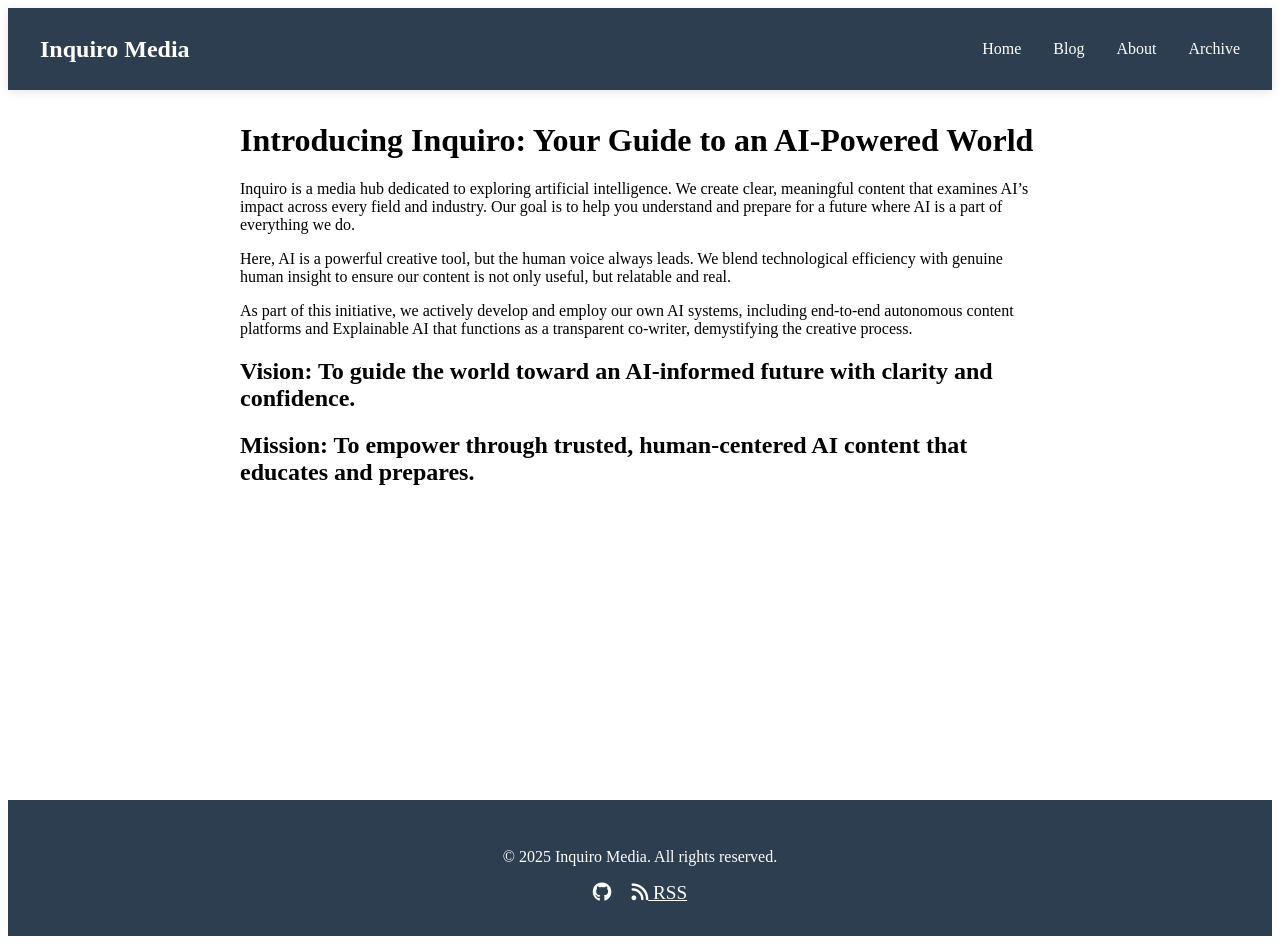
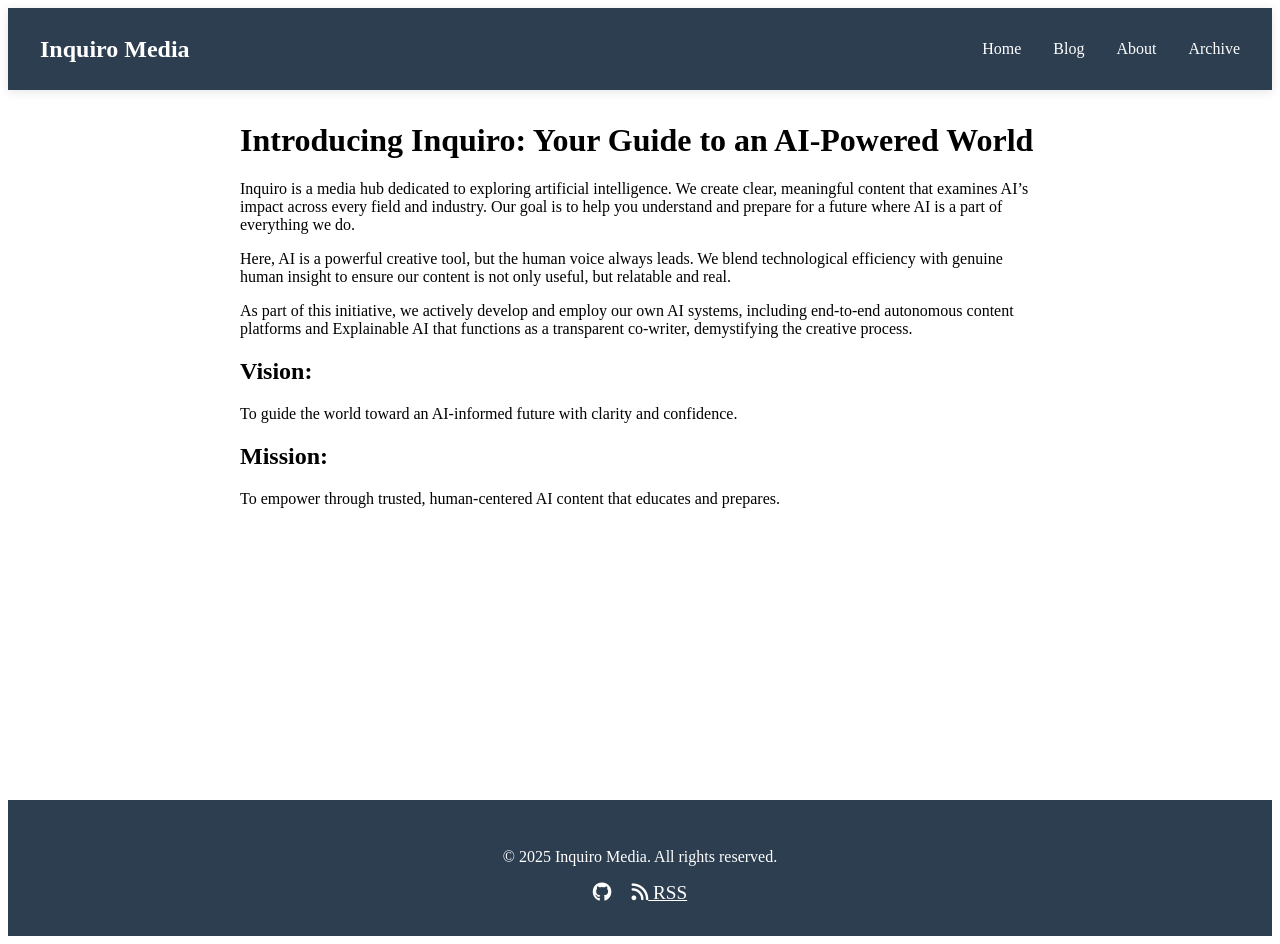
Before and after one commit to faisalmrasul/inquiro-media, a Jekyll site: the page built from about.md, in a window 1280 px wide. Built offline with Jekyll 4.4.1, drawn with Linux system fonts in a browser that asks for light colours; our own code applies the rules of GitHub Pages for plain Markdown files.

```diff
--- a/about.md
+++ b/about.md
@@ -6,5 +6,8 @@ Here, AI is a powerful creative tool, but the human voice always leads. We blend
 
 As part of this initiative, we actively develop and employ our own AI systems, including end-to-end autonomous content platforms and Explainable AI that functions as a transparent co-writer, demystifying the creative process.
 
-## Vision: To guide the world toward an AI-informed future with clarity and confidence.
-## Mission: To empower through trusted, human-centered AI content that educates and prepares.
+## Vision: ##
+To guide the world toward an AI-informed future with clarity and confidence.
+
+## Mission: ##
+To empower through trusted, human-centered AI content that educates and prepares.
```
